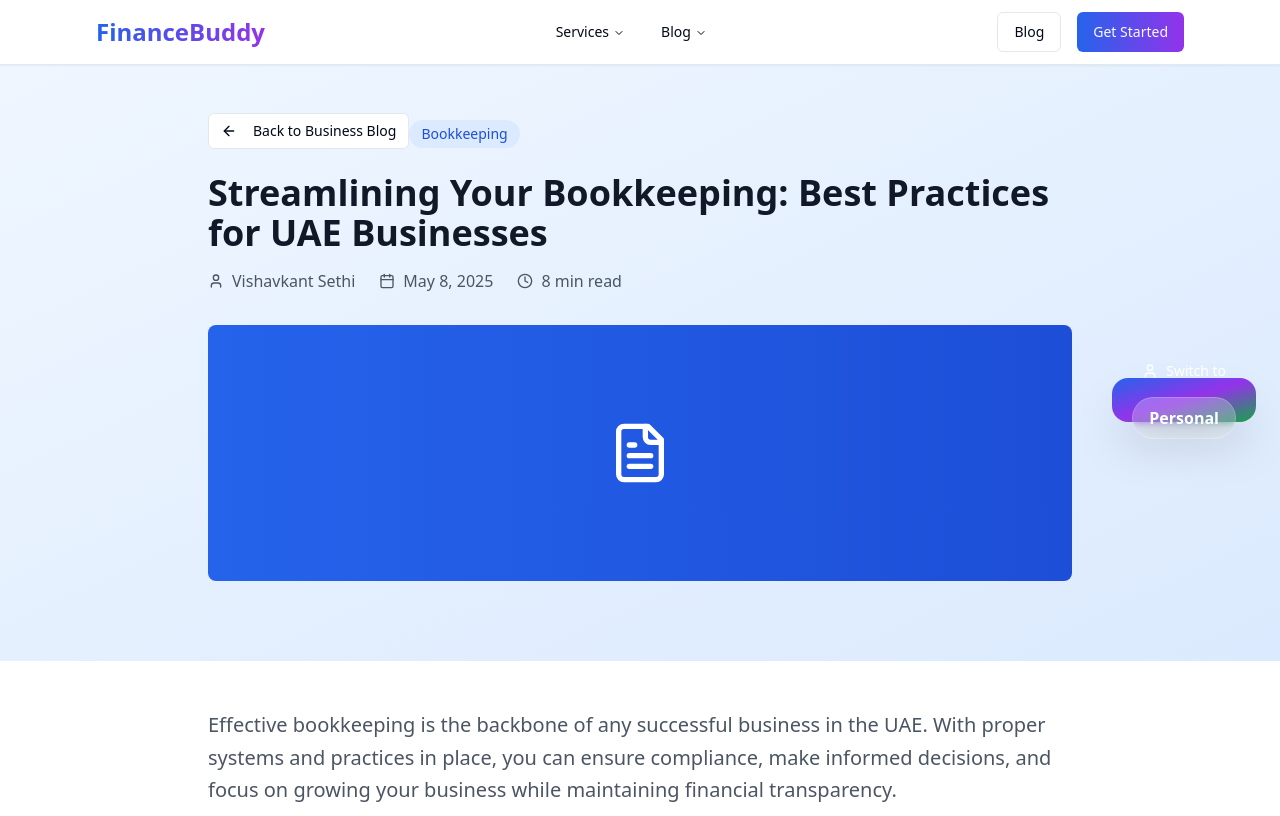
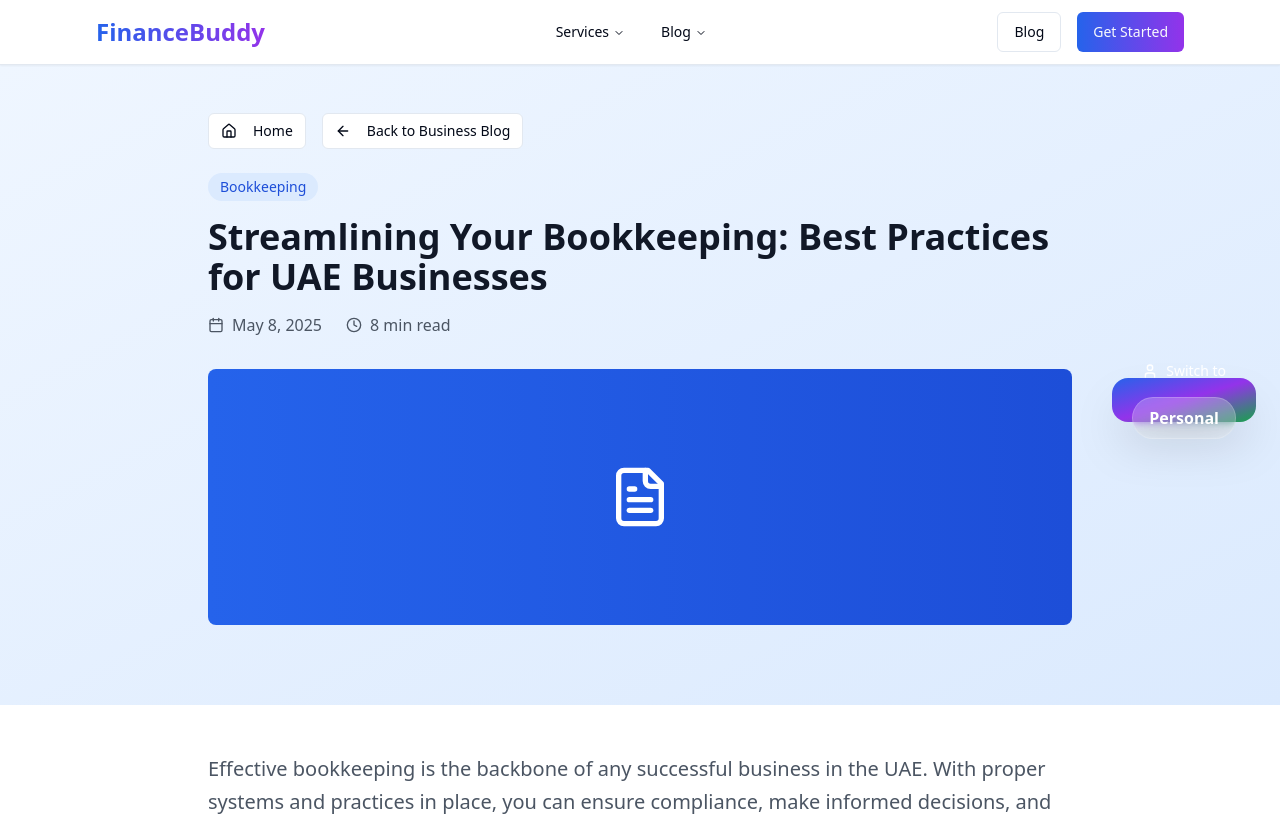
Before and after one commit to vishavkant/financebuddy-world-explorer, a React (Vite) app: page /blog/business/streamlining-bookkeeping-uae-businesses in a window 1280 px wide. Shown: the top 816 px of the page. Built offline with nearby package versions, Linux system fonts and the light colour scheme.

Commit message:
Remove author name and designation from blogs.

```diff
--- a/src/pages/blog/CostOptimizationStrategies.tsx
+++ b/src/pages/blog/CostOptimizationStrategies.tsx
@@ -1,9 +1,8 @@
-
 import Navigation from "@/components/Navigation";
 import Footer from "@/components/Footer";
 import FloatingToggle from "@/components/FloatingToggle";
 import { Button } from "@/components/ui/button";
-import { ArrowLeft, Calendar, Clock, User, Share2, TrendingDown, DollarSign, Target, Lightbulb } from "lucide-react";
+import { ArrowLeft, Calendar, Clock, Share2, TrendingDown, DollarSign, Target, Lightbulb, Home } from "lucide-react";
 import { Link } from "react-router-dom";
 
 const CostOptimizationStrategies = () => {
@@ -13,12 +12,20 @@ const CostOptimizationStrategies = () => {
 
       <div className="bg-gradient-to-br from-red-50 to-red-100 py-12">
         <div className="max-w-4xl mx-auto px-4">
-          <Link to="/blog/business">
-            <Button variant="outline" size="sm" className="mb-6">
-              <ArrowLeft className="w-4 h-4 mr-2" />
-              Back to Business Blog
-            </Button>
-          </Link>
+          <div className="flex gap-4 mb-6">
+            <Link to="/">
+              <Button variant="outline" size="sm">
+                <Home className="w-4 h-4 mr-2" />
+                Home
+              </Button>
+            </Link>
+            <Link to="/blog/business">
+              <Button variant="outline" size="sm">
+                <ArrowLeft className="w-4 h-4 mr-2" />
+                Back to Business Blog
+              </Button>
+            </Link>
+          </div>
 
           <div className="bg-red-100 text-red-700 px-3 py-1 rounded-full text-sm font-medium inline-block mb-4">
             Cost Management
@@ -29,10 +36,6 @@ const CostOptimizationStrategies = () => {
           </h1>
 
           <div className="flex items-center gap-6 text-gray-600 mb-8">
-            <span className="flex items-center gap-2">
-              <User className="w-4 h-4" />
-              Vishavkant Sethi
-            </span>
             <span className="flex items-center gap-2">
               <Calendar className="w-4 h-4" />
               March 28, 2025
@@ -226,12 +229,7 @@ const CostOptimizationStrategies = () => {
         </div>
 
         <div className="border-t pt-8 mt-12">
-          <div className="flex items-center justify-between">
-            <div>
-              <p className="text-sm text-gray-600">Written by</p>
-              <p className="font-semibold text-lg">Vishavkant Sethi</p>
-              <p className="text-sm text-gray-600">Financial Planning Expert & Business Strategy Consultant</p>
-            </div>
+          <div className="flex items-center justify-end">
             <Button variant="outline">
               <Share2 className="w-4 h-4 mr-2" />
               Share Article
--- a/src/pages/blog/StreamliningBookkeeping.tsx
+++ b/src/pages/blog/StreamliningBookkeeping.tsx
@@ -1,9 +1,8 @@
-
 import Navigation from "@/components/Navigation";
 import Footer from "@/components/Footer";
 import FloatingToggle from "@/components/FloatingToggle";
 import { Button } from "@/components/ui/button";
-import { ArrowLeft, Calendar, Clock, User, Share2, CheckCircle, AlertCircle, FileText, TrendingUp } from "lucide-react";
+import { ArrowLeft, Calendar, Clock, Share2, CheckCircle, AlertCircle, FileText, TrendingUp, Home } from "lucide-react";
 import { Link } from "react-router-dom";
 
 const StreamliningBookkeeping = () => {
@@ -13,12 +12,20 @@ const StreamliningBookkeeping = () => {
 
       <div className="bg-gradient-to-br from-blue-50 to-blue-100 py-12">
         <div className="max-w-4xl mx-auto px-4">
-          <Link to="/blog/business">
-            <Button variant="outline" size="sm" className="mb-6">
-              <ArrowLeft className="w-4 h-4 mr-2" />
-              Back to Business Blog
-            </Button>
-          </Link>
+          <div className="flex gap-4 mb-6">
+            <Link to="/">
+              <Button variant="outline" size="sm">
+                <Home className="w-4 h-4 mr-2" />
+                Home
+              </Button>
+            </Link>
+            <Link to="/blog/business">
+              <Button variant="outline" size="sm">
+                <ArrowLeft className="w-4 h-4 mr-2" />
+                Back to Business Blog
+              </Button>
+            </Link>
+          </div>
 
           <div className="bg-blue-100 text-blue-700 px-3 py-1 rounded-full text-sm font-medium inline-block mb-4">
             Bookkeeping
@@ -29,10 +36,6 @@ const StreamliningBookkeeping = () => {
           </h1>
 
           <div className="flex items-center gap-6 text-gray-600 mb-8">
-            <span className="flex items-center gap-2">
-              <User className="w-4 h-4" />
-              Vishavkant Sethi
-            </span>
             <span className="flex items-center gap-2">
               <Calendar className="w-4 h-4" />
               May 8, 2025
@@ -192,12 +195,7 @@ const StreamliningBookkeeping = () => {
         </div>
 
         <div className="border-t pt-8 mt-12">
-          <div className="flex items-center justify-between">
-            <div>
-              <p className="text-sm text-gray-600">Written by</p>
-              <p className="font-semibold text-lg">Vishavkant Sethi</p>
-              <p className="text-sm text-gray-600">Financial Planning Expert & Business Advisor</p>
-            </div>
+          <div className="flex items-center justify-end">
             <Button variant="outline">
               <Share2 className="w-4 h-4 mr-2" />
               Share Article
```
